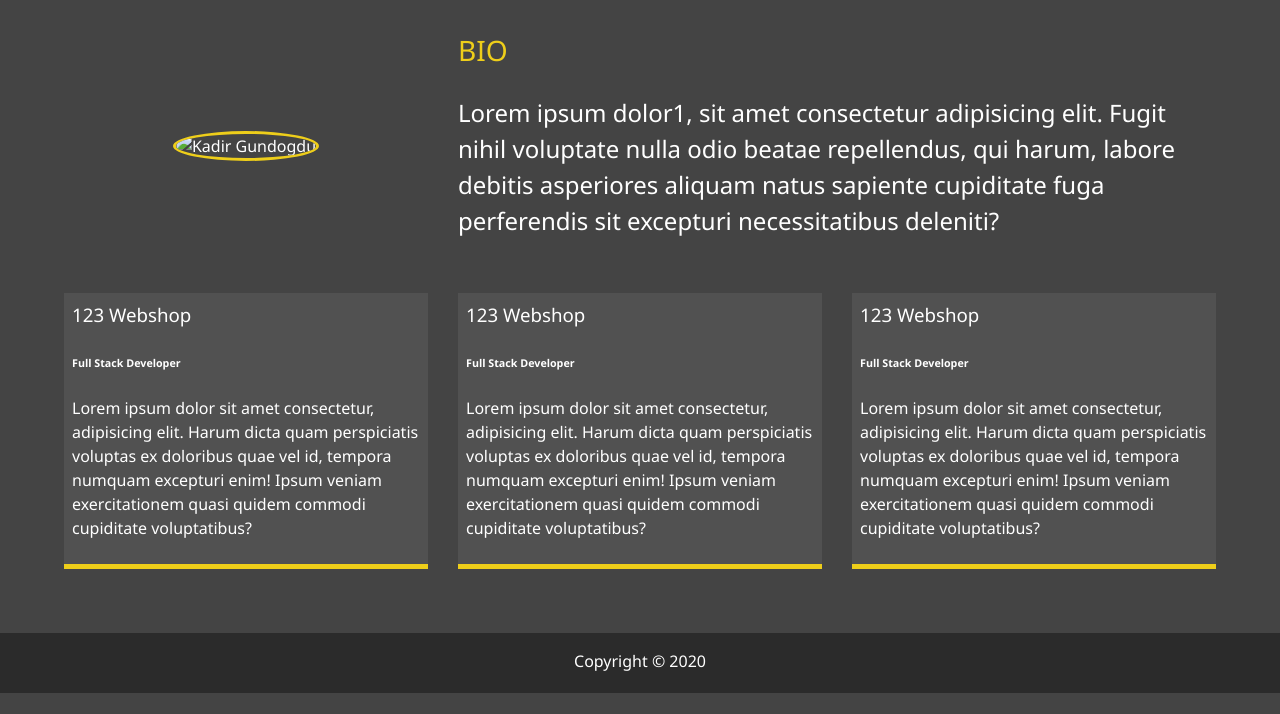
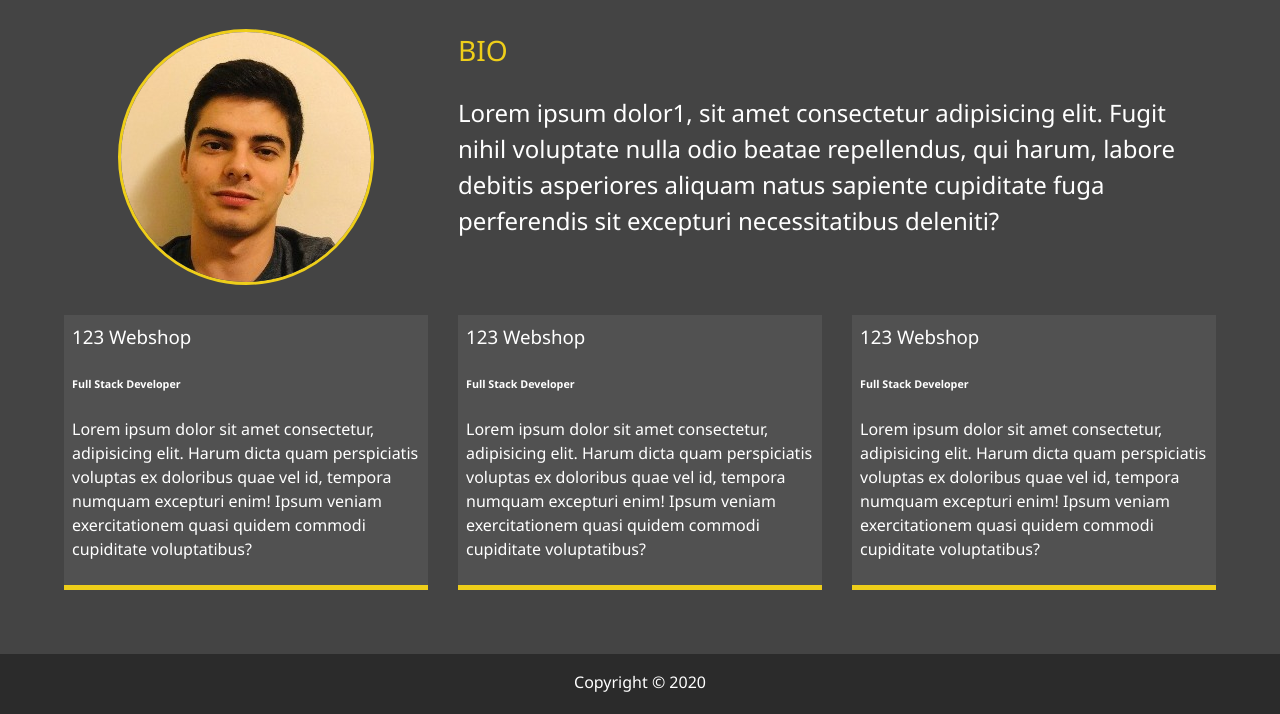
Before and after one commit to kadirgund/modern_portfolio, a website: page dist/about.html in a window 1280 px wide. Shown: the part 229-943 px from the top of the page. Before the commit the page ends 922 px from the top, so only its background shows below. Drawn offline with Linux system fonts and the light colour scheme; the site is published under a folder, as on GitHub Pages, so addresses that start at the root find nothing.

Commit message:
deployment fix

```diff
--- a/scss/_mobile.scss
+++ b/scss/_mobile.scss
@@ -46,7 +46,7 @@
     transform: translate3d(100%, 0, 0);
 
     .portrait {
-      background: url("/img/portrait_small.jpg");
+      background: url("./img/portrait_small.jpg");
       width: 150px;
       height: 150px;
     }
```
Also changed, not shown: dist/about.html, dist/img/background.jpg (added), dist/img/portrait.jpg (added), dist/img/portrait_small.jpg (added), dist/img/projects/project1.jpg (added), dist/img/projects/project2.jpg (added), dist/img/projects/project3.jpg (added), dist/img/projects/project4.jpg (added), dist/img/projects/project5.jpg (added), 1 other file.
